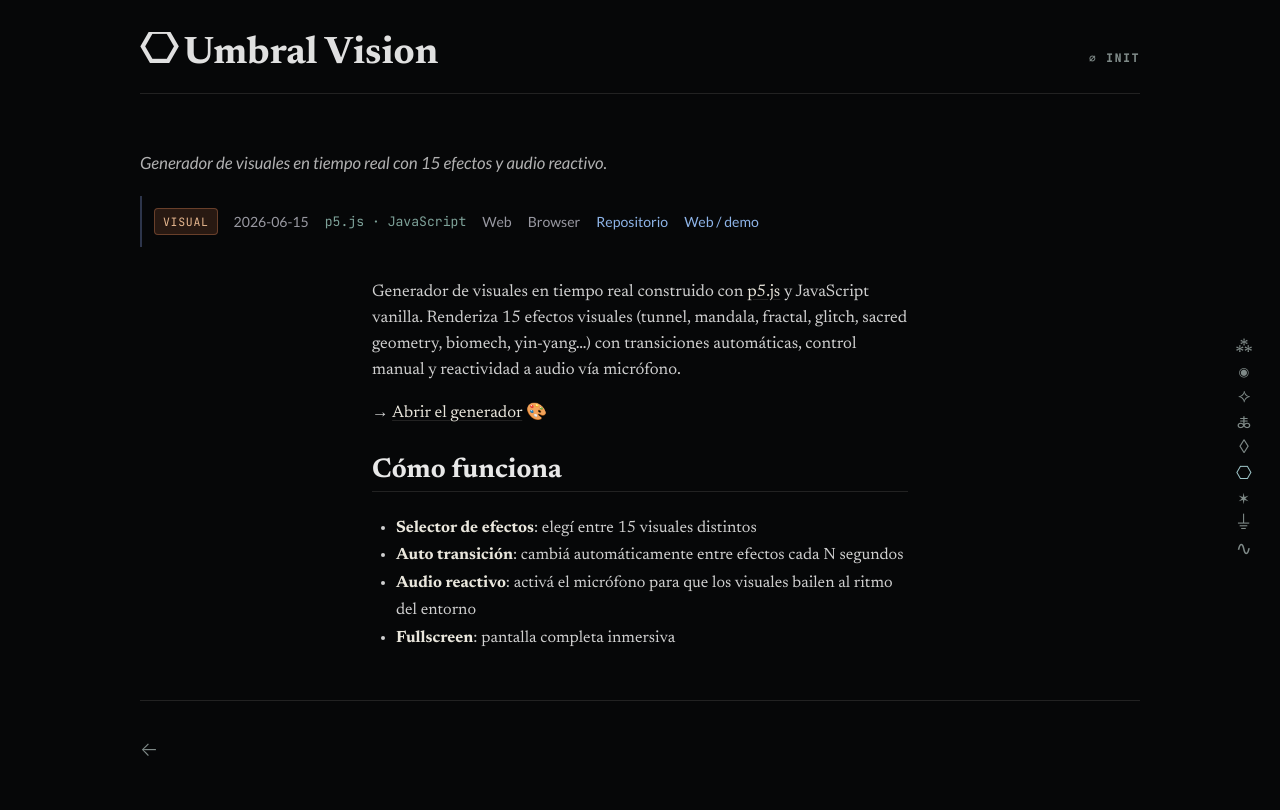
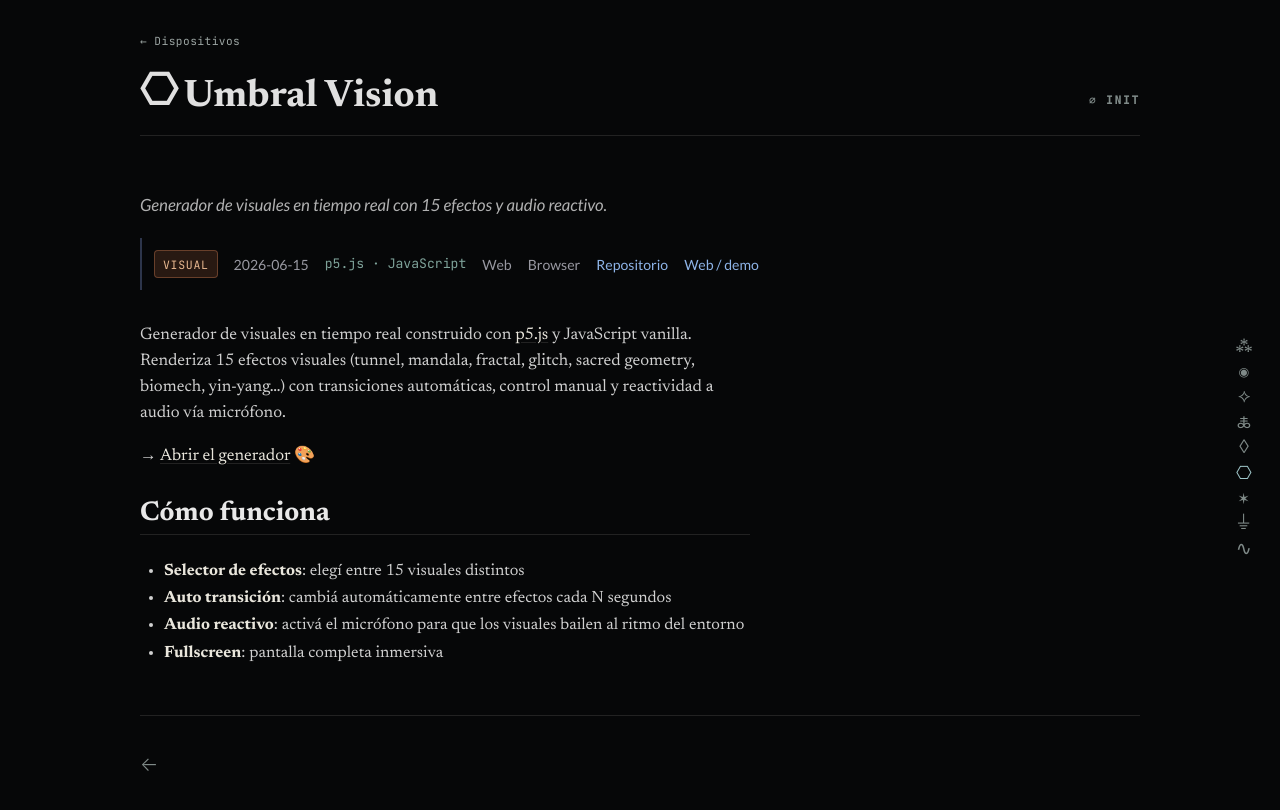
Before and after one commit to hugomoraga/kndl000, a Jekyll site: the page built from content/collections/_dispositivos/umbral-vision.md, in a window 1280 px wide. Shown: the top 810 px of the page. Built offline with Jekyll 4.4.1, drawn with Linux system fonts in a browser that asks for light colours.

Commit message:
fix: align device interior pages

```diff
--- a/_layouts/dispositivo.html
+++ b/_layouts/dispositivo.html
@@ -13,6 +13,10 @@
   </head>
   <body class="interior-page dispositivo-detail">
     <main class="dispositivo-page">
+      <nav class="reading-breadcrumb" aria-label="Ruta">
+        {% include section-link.html url="/dispositivos/" %}
+      </nav>
+
       {% include title.html symbol="⎔" sigil="dispositivos" %}
 
       {% if page.description %}
--- a/assets/css/dispositivo.css
+++ b/assets/css/dispositivo.css
@@ -1,11 +1,23 @@
 /* Ficha de dispositivo: lectura y enlaces con contraste AA.
    Se carga solo en el layout dispositivo.html. */
 
+/* Cuerpo y entradilla comparten el eje izquierdo del contenedor de 1000px,
+   no el centro. El max() evita márgenes negativos en móvil. */
+body.dispositivo-detail .dispositivo-page__body,
+body.dispositivo-detail .dispositivo-page__lead {
+  margin-right: 0;
+  margin-left: max(0px, calc((100% - var(--interior-measure)) / 2));
+}
+
 body.dispositivo-detail .dispositivo-page__body {
-  max-width: 58ch;
+  max-width: 66ch;
   font-family: var(--font-serif);
   font-size: 1.02rem;
   line-height: 1.68;
+}
+
+body.dispositivo-detail .dispositivo-page__lead {
+  max-width: 66ch;
 }
 
 .dispositivo-page__body a {
```
